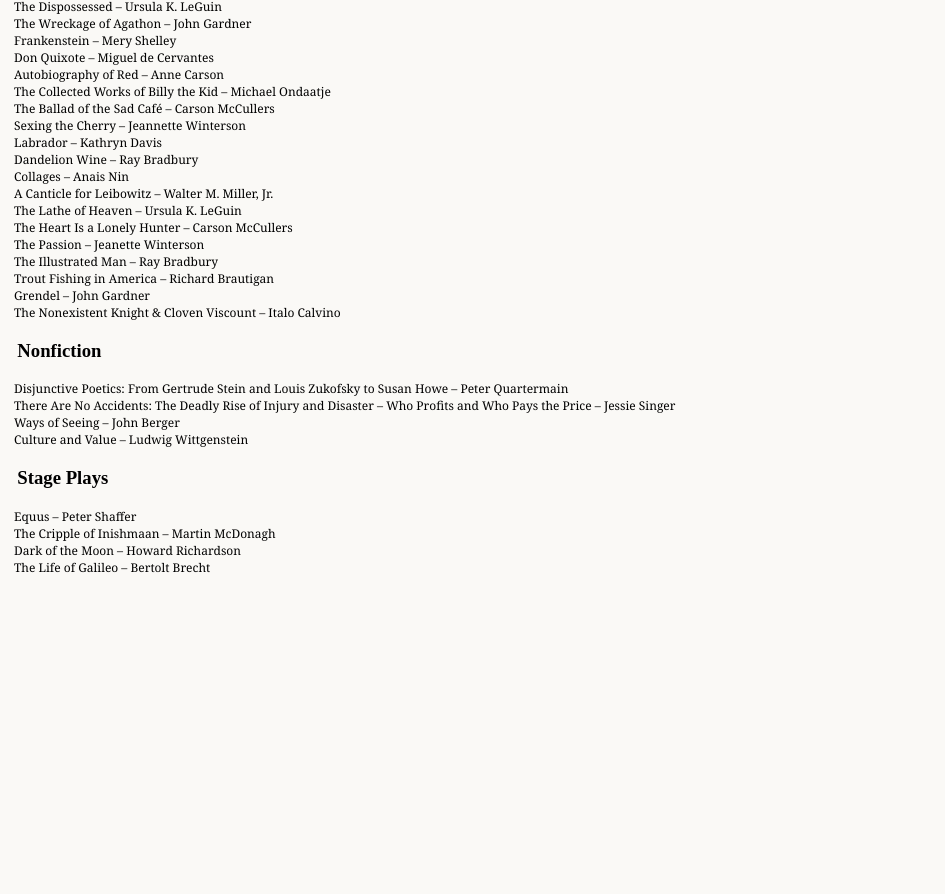
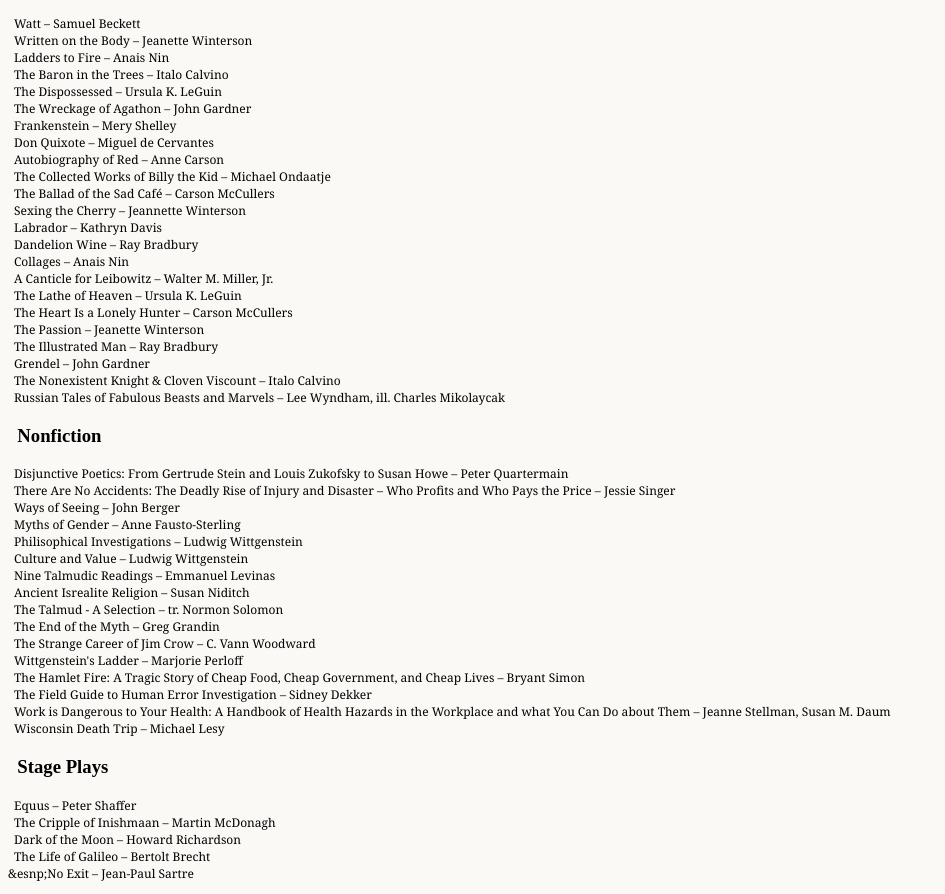
Before and after one commit to jacksonbedenbaugh/jacksonbedenbaugh.github.io, a plain HTML site: page recommendedreading.html in a window 1280 px wide. Shown: the part 448-1342 px from the top of the page, without its empty margins (0-945 px from the left). Before the commit the page ends 1036 px from the top, so only its background shows below. Drawn offline with Linux system fonts and the light colour scheme.

Commit message:
Update recommendedreading.html

```diff
--- a/recommendedreading.html
+++ b/recommendedreading.html
@@ -14,7 +14,8 @@ body {background-color: #FAF9F6;}
 <h1 style="color:red">&ensp;𓄚 Recommended Reading</h1>
 <p style="color:red">&ensp;&ensp;&ensp;In no particular order.</p>
 <h3>&ensp;Poetry</h3>
-<p>&ensp;Step Work – Lynne Dreyer<br>
+<p>
+&ensp;Step Work – Lynne Dreyer<br>
 &ensp;Here High Note, High Note – Catherine Blauvelt<br>
 &ensp;The Golden Age of Paraphernalia – Kevin Davies<br>
 &ensp;Lunch Poems – Frank O’Hara<br>
@@ -23,9 +24,16 @@ body {background-color: #FAF9F6;}
 &ensp;All the Collected Short Poems, 1923-1964 – Louis Zukofsky<br>
 &ensp;Song of Lawino & Song of Ocol – Okot p’Bitek<br>
 &ensp;Extremities – Rae Armantrout<br>
-&ensp;Look: Poems – Solmaz Sharif<br></p>
+&ensp;Look: Poems – Solmaz Sharif<br>
+&ensp;Trout Fishing in America – Richard Brautigan<br>
+&ensp;Archy & Mehitabel – Don Marquis<br>
+&ensp;Knots – R.D. Laing<br>
+&ensp;Poems 1964-1967 – Jerome Rothenberg<br>
+&esnp;Reader, I – Corey Van Landingham<br>
+</p>
 <h3>&ensp;Fiction</h3>
-<p>&ensp;Watt – Samuel Beckett<br>
+<p>
+&ensp;Watt – Samuel Beckett<br>
 &ensp;Written on the Body – Jeanette Winterson<br>
 &ensp;Ladders to Fire – Anais Nin<br>
 &ensp;The Baron in the Trees – Italo Calvino<br>
@@ -45,17 +53,35 @@ body {background-color: #FAF9F6;}
 &ensp;The Heart Is a Lonely Hunter – Carson McCullers<br>
 &ensp;The Passion – Jeanette Winterson<br>
 &ensp;The Illustrated Man – Ray Bradbury<br>
-&ensp;Trout Fishing in America – Richard Brautigan<br>
 &ensp;Grendel – John Gardner<br>
-&ensp;The Nonexistent Knight & Cloven Viscount – Italo Calvino<br></p>
+&ensp;The Nonexistent Knight & Cloven Viscount – Italo Calvino<br>
+&ensp;Russian Tales of Fabulous Beasts and Marvels – Lee Wyndham, ill. Charles Mikolaycak<br>
+</p>
 <h3>&ensp;Nonfiction</h3>
-<p>&ensp;Disjunctive Poetics: From Gertrude Stein and Louis Zukofsky to Susan Howe – Peter Quartermain<br>
+<p>
+&ensp;Disjunctive Poetics: From Gertrude Stein and Louis Zukofsky to Susan Howe – Peter Quartermain<br>
 &ensp;There Are No Accidents: The Deadly Rise of Injury and Disaster – Who Profits and Who Pays the Price – Jessie Singer<br>
 &ensp;Ways of Seeing – John Berger<br>
-&ensp;Culture and Value – Ludwig Wittgenstein<br></p>
+&ensp;Myths of Gender – Anne Fausto-Sterling<br>
+&ensp;Philisophical Investigations – Ludwig Wittgenstein<br>
+&ensp;Culture and Value – Ludwig Wittgenstein<br>
+&ensp;Nine Talmudic Readings – Emmanuel Levinas<br>
+&ensp;Ancient Isrealite Religion – Susan Niditch<br>
+&ensp;The Talmud - A Selection – tr. Normon Solomon<br>
+&ensp;The End of the Myth – Greg Grandin<br>
+&ensp;The Strange Career of Jim Crow – C. Vann Woodward<br>
+&ensp;Wittgenstein's Ladder – Marjorie Perloff<br>
+&ensp;The Hamlet Fire: A Tragic Story of Cheap Food, Cheap Government, and Cheap Lives – Bryant Simon<br>
+&ensp;The Field Guide to Human Error Investigation – Sidney Dekker<br>
+&ensp;Work is Dangerous to Your Health: A Handbook of Health Hazards in the Workplace and what You Can Do about Them – Jeanne Stellman, Susan M. Daum<br>
+&ensp;Wisconsin Death Trip – Michael Lesy<br>
+</p>
 <h3>&ensp;Stage Plays</h3>
-<p>&ensp;Equus – Peter Shaffer<br>
+<p>
+&ensp;Equus – Peter Shaffer<br>
 &ensp;The Cripple of Inishmaan – Martin McDonagh<br>
 &ensp;Dark of the Moon – Howard Richardson<br>
-&ensp;The Life of Galileo – Bertolt Brecht</p>
+&ensp;The Life of Galileo – Bertolt Brecht<br>
+&esnp;No Exit – Jean-Paul Sartre<br>
+</p>
 </html>
```
